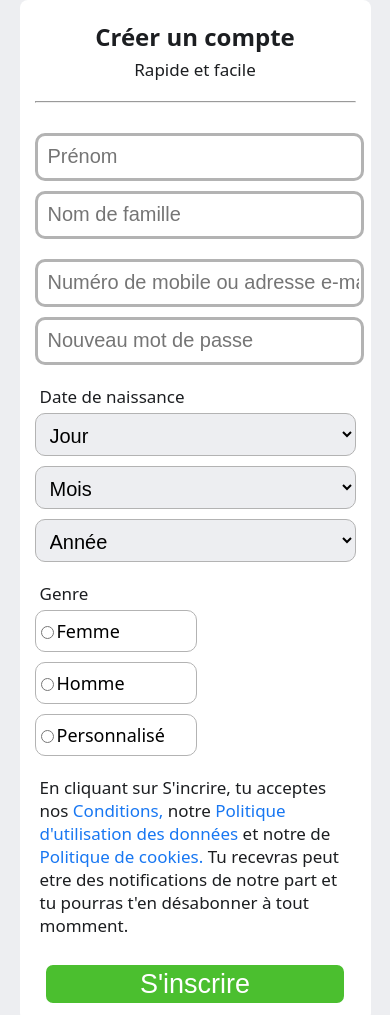
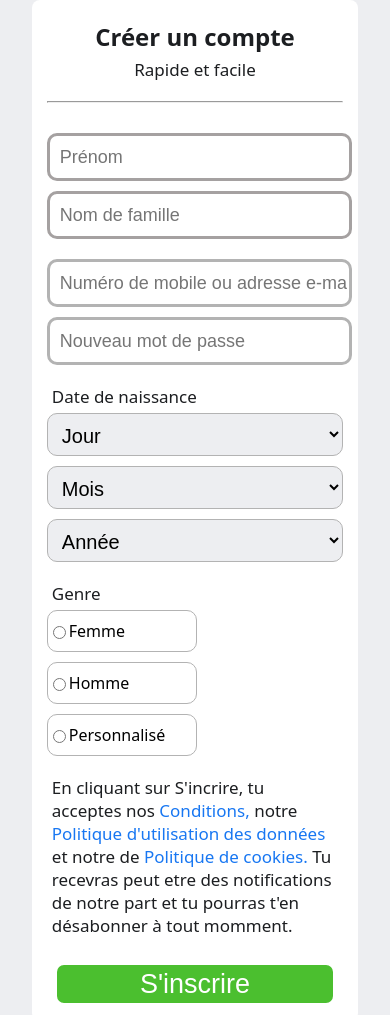
Before and after one commit to Sultan9463/Facebook_SignUp_Page, a plain HTML site: page index.html in a window 390 px wide. Shown: the top 1015 px of the page. Drawn offline with Linux system fonts and the light colour scheme.

Commit message:
modification

```diff
--- a/style.css
+++ b/style.css
@@ -48,7 +48,7 @@ input{
 }
 
 ::placeholder{
-    font-size: 20px;
+    font-size: 18px;
     background-color: white;
 }
 .nom, .prenom{
@@ -57,7 +57,7 @@ input{
     border: solid;
     border-radius: 10px;
     padding-left: 10px;
-    border-color: #B3B3B3;
+    border-color: #a5a1a1;
     outline-color: black;
 }
 
@@ -134,6 +134,10 @@ a{
     color: #1877f2;
 }
 
+a:hover{
+    text-decoration: underline;
+}
+
 @media (max-width: 768px){
 
     .nom, .prenom{
@@ -161,11 +165,11 @@ a{
     display: flex;
     justify-content: start;
     align-items: center;
-    width: 100%;
+    width: 50%;
     }
 
     .genre{
-    width: 50%;
+    width: 100%;
     display: flex;
     flex-direction: column;
     justify-content: start;
@@ -173,10 +177,21 @@ a{
     }
 
     .entete{
-        width: 100%;
+        width: 80%;
     }
 
     .conteneur{
-        width: 90%;
+        width: 65%;
     }
 }
+
+@media (max-width: 425px){
+    .conteneur{
+        width: 95%;
+    }
+
+     .femme{
+    font-size: 16px;
+    }
+
+}
```
